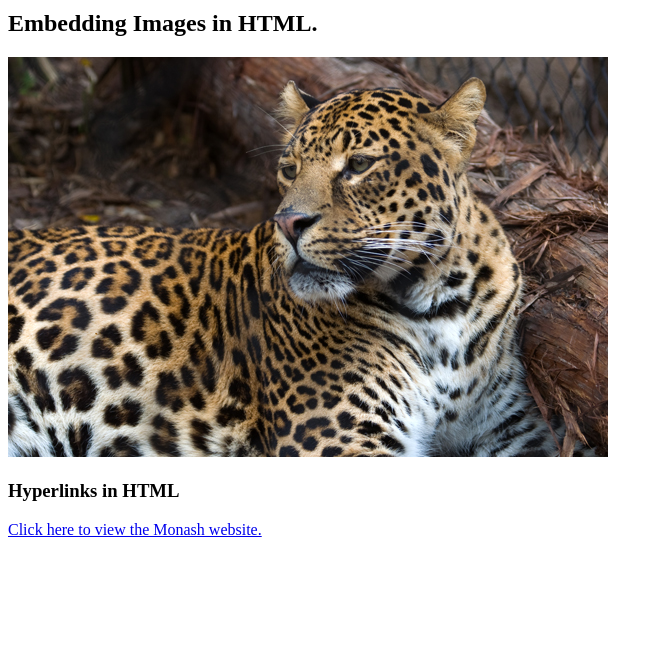
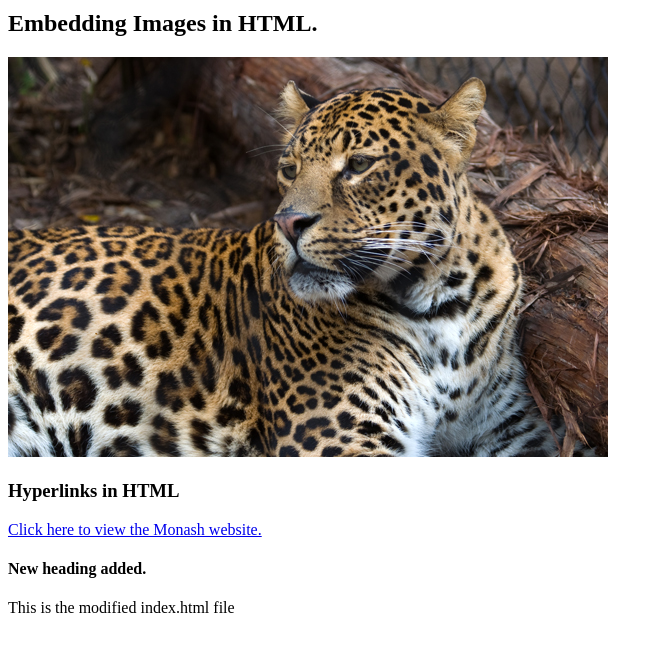
Before and after one commit to grace-ting/FIT3179-S22023, a plain HTML site: page index.html in a window 1280 px wide. Shown: the part 149-800 px from the top of the page, without its empty margins (0-663 px from the left). Drawn offline with Linux system fonts and the light colour scheme.

Commit message:
Update index.html

```diff
--- a/index.html
+++ b/index.html
@@ -19,6 +19,7 @@
 <a href="http://www.monash.edu/">
     Click here to view the Monash website.
     </a>
-
+<h4>New heading added. </h4>
+    <p>This is the modified index.html file </p>
 </body>
 </html>
```
